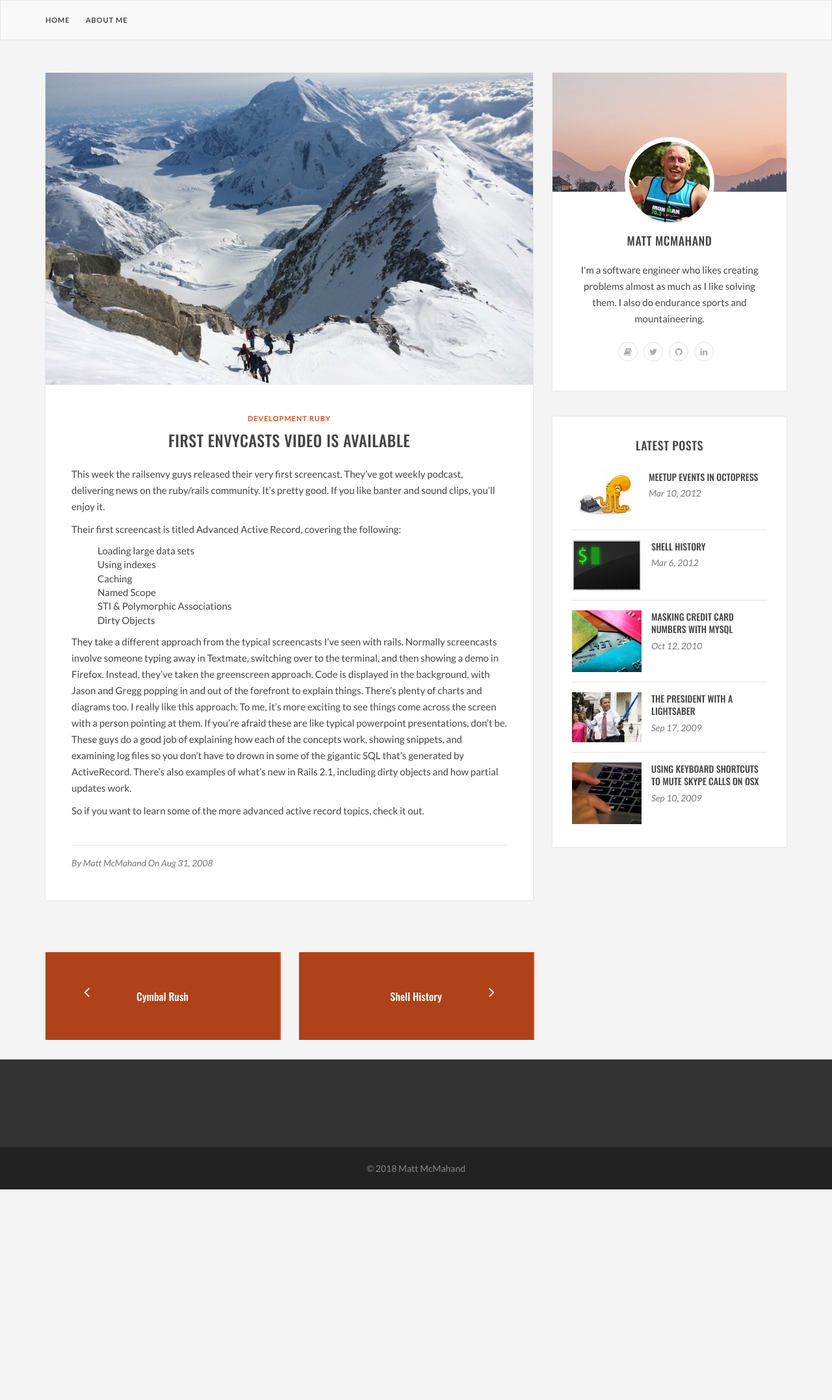
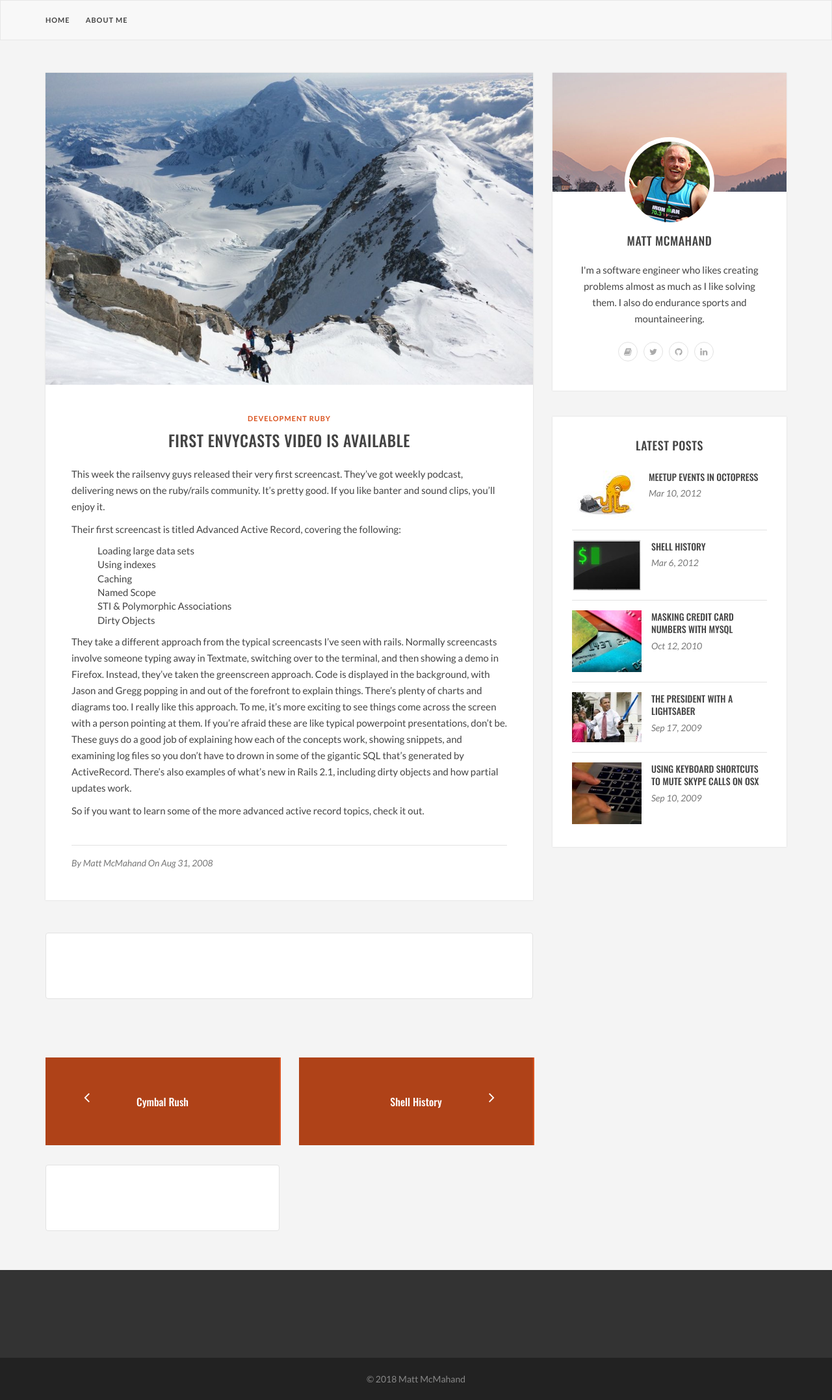
Before and after one commit to invalidusrname/invalidusrname.github.com, a Jekyll site: the page built from _posts/2008-08-31-first-envycasts-video-is-available.md, in a window 1280 px wide. Shown: the whole page at 65% size. Built offline with Jekyll 4.4.1, drawn with Linux system fonts in a browser that asks for light colours; some web fonts are replaced; comment, search, counter and statistics services are not loaded; before the commit the page ends 1830 px from its top, so only the background shows below that.

Commit message:
turn on discus comments

```diff
--- a/_config.yml
+++ b/_config.yml
@@ -33,6 +33,9 @@
 
 permalink: /:title.html
 
+disqus:
+  shortname: titlebehere
+
 # Exclude from processing.
 # The following items will not be processed, by default. Create a custom list
 # to override the default setting.
--- a/_includes/disqus_comments.html
+++ b/_includes/disqus_comments.html
@@ -1,4 +1,5 @@
 {% if page.comments != false and jekyll.environment == "production" %}
+<div class="comment-area">
 
   <div id="disqus_thread"></div>
   <script>
@@ -17,4 +18,5 @@
     })();
   </script>
   <noscript>Please enable JavaScript to view the <a href="https://disqus.com/?ref_noscript" rel="nofollow">comments powered by Disqus.</a></noscript>
+</div>
 {% endif %}
--- a/_layouts/post.html
+++ b/_layouts/post.html
@@ -39,7 +39,10 @@
                   </ul>
                 </div>
               </div>
+
             </article>
+
+      {% include disqus_comments.html %}
 
       <div class="row"><!--blog next previous-->
 
@@ -75,7 +78,14 @@
           </div>
         </div>
 
+         <div class="row"><!--blog next previous-->
 
+          <div class="col-md-6">
+
+        {% include disqus_comments.html %}
+
+</div>
+</div>
             <div class="clearfix"></div>
 
           </div>
```
Also changed, not shown: _posts/2008-08-31-first-envycasts-video-is-available.md (+1 -1 lines). Lines whose indentation alone changed are shown as unchanged.
